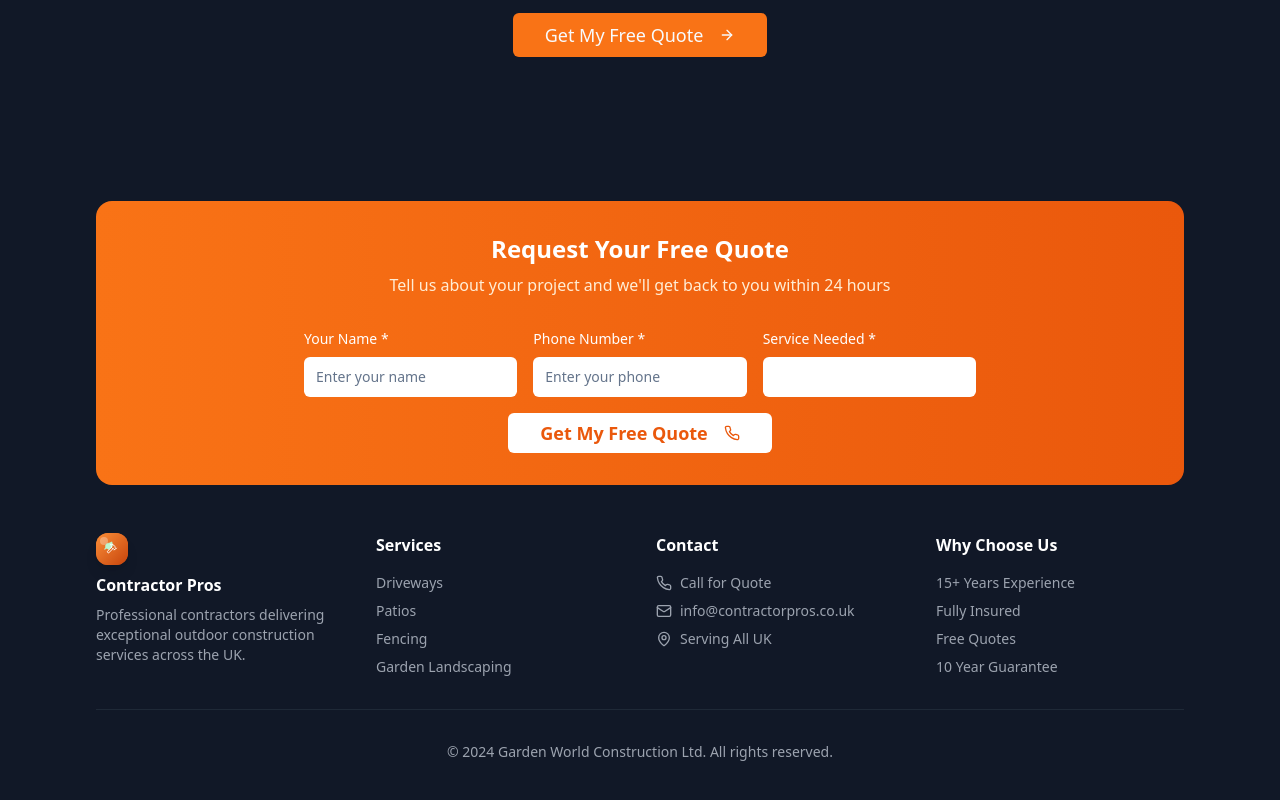
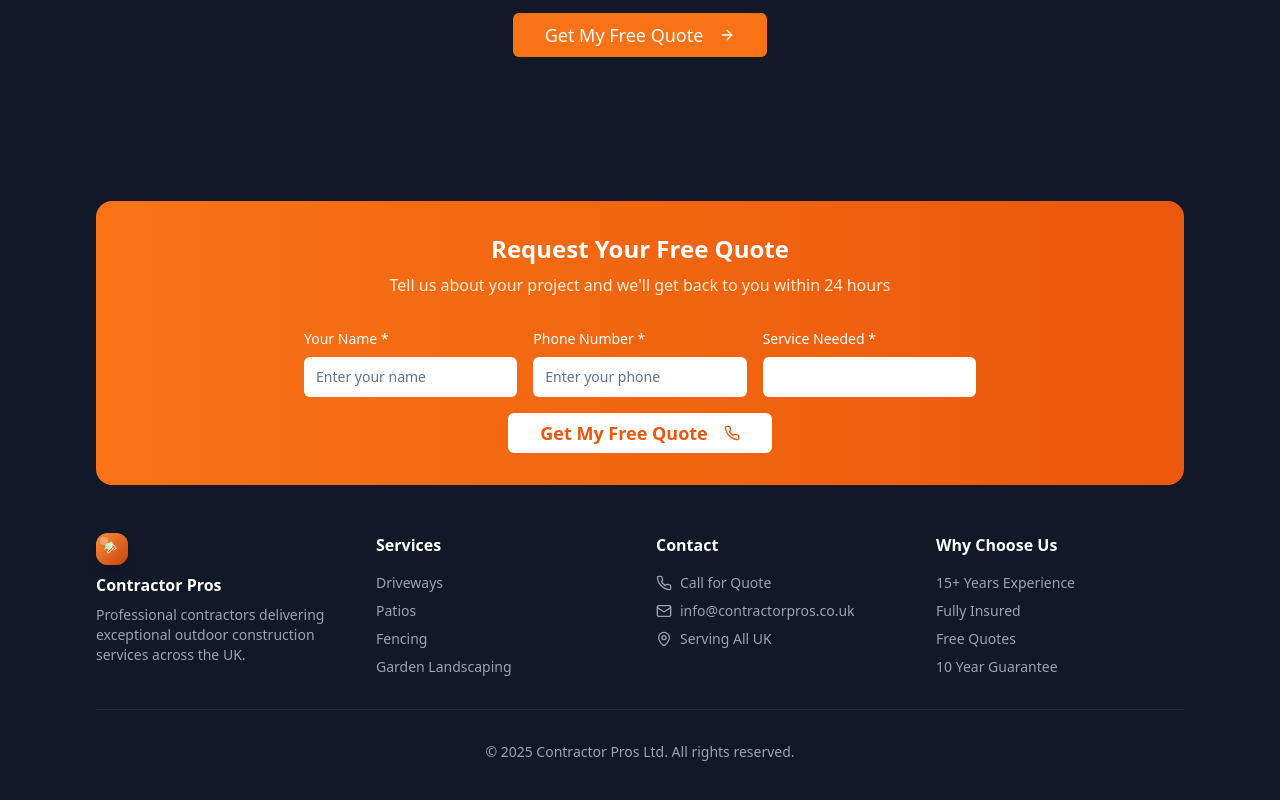
Before and after one commit to davidleroysmithdls/garden-world-spark, a React (Vite) app: page / in a window 1280 px wide. Shown: the part 3165-3965 px from the top of the page. Built offline with nearby package versions, Linux system fonts and the light colour scheme.

Commit message:
Visual edit in Lovable
Edited UI in Lovable

```diff
--- a/src/pages/Index.tsx
+++ b/src/pages/Index.tsx
@@ -462,7 +462,7 @@ const Index = () => {
           </div>
 
           <div className="border-t border-gray-800 mt-8 pt-8 text-center text-sm text-gray-400">
-            <p>&copy; 2024 Garden World Construction Ltd. All rights reserved.</p>
+            <p>© 2025 Contractor Pros Ltd. All rights reserved.</p>
           </div>
         </div>
       </footer>
```
